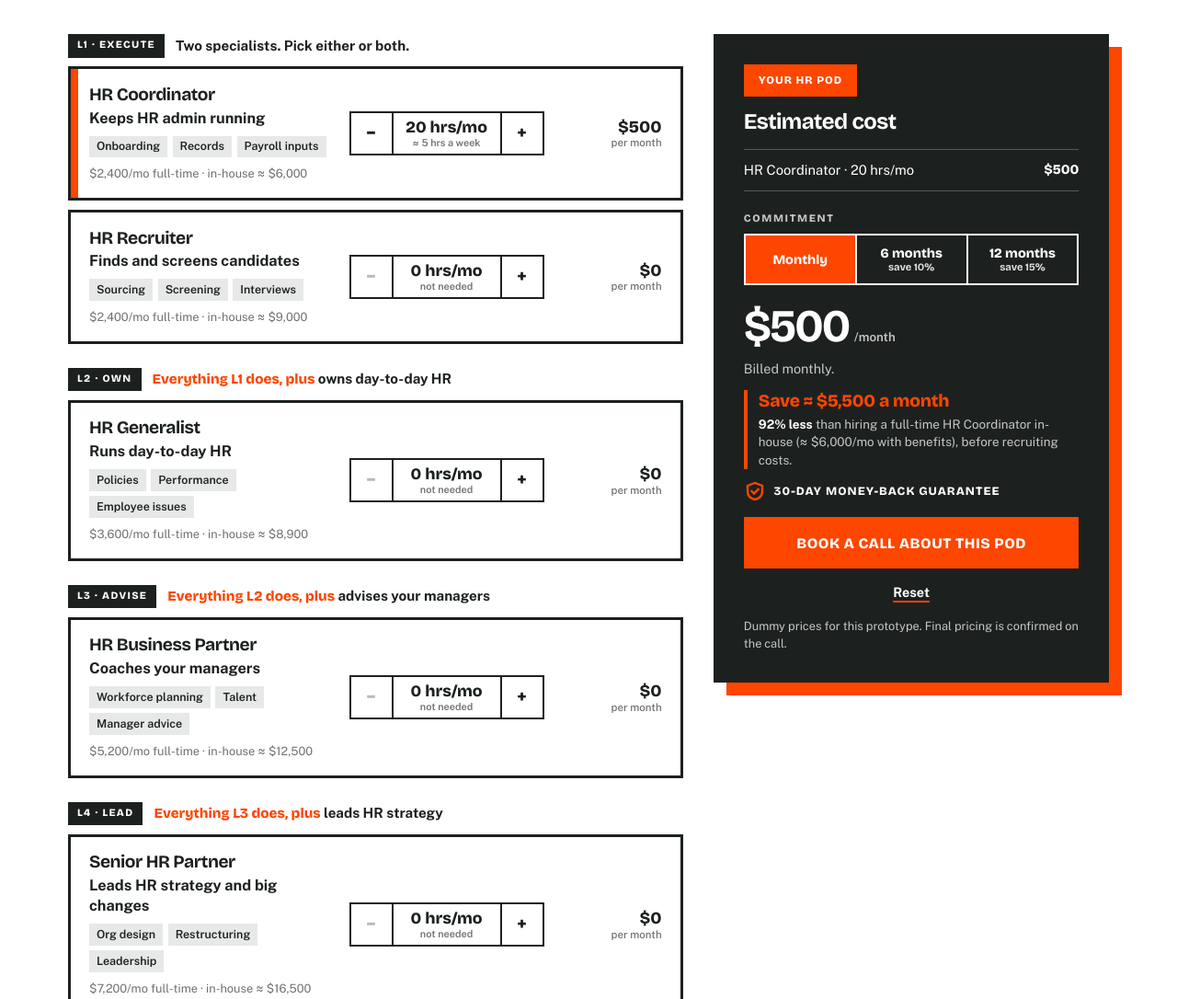
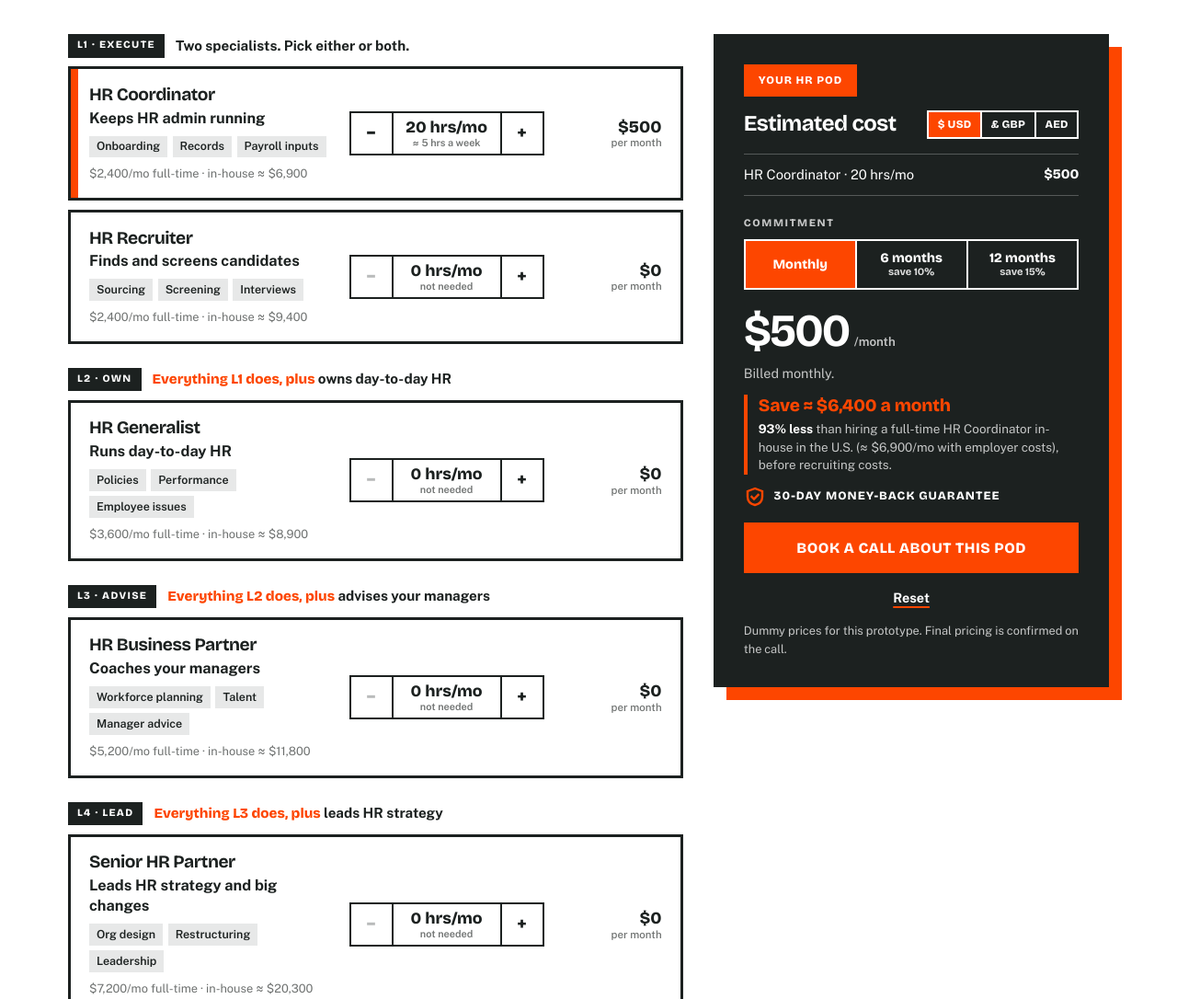
Before and after one commit to sirajsalim/intact-services, a plain HTML site: page index.html in a window 1280 px wide. Shown: the part 1820-2906 px from the top of the page at 92% size. Drawn offline with nearby package versions, Linux system fonts and the light colour scheme.

Commit message:
Add a currency picker and per-country in-house costs
- $ USD / £ GBP / AED picker next to the hero price and the Pod total,
  kept in sync. It sets the display currency and the country used for
  the in-house comparison (U.S., England, Dubai). Default from the
  visitor's time zone; the choice is remembered.
- In-house costs now come from the owner's salary table (salary plus
  employer costs) for each country. Prices convert from US$ at example
  rates (GBP 0.75, AED 3.6725); the small print says so.
- The U.S. recruiting-cost line only shows in US$.
- PRICING.md: the salary table, savings by country, and data to check.

Co-Authored-By: Claude Opus 5.5 <noreply@anthropic.com>

```diff
--- a/assets/css/site.css
+++ b/assets/css/site.css
@@ -79,7 +79,15 @@ button { font: inherit; color: inherit; cursor: pointer; }
 .seg-dark button { background: transparent; color: var(--w); border-left-color: var(--w); }
 .seg-dark button:hover { background: var(--w-25); }
 
-.price { display: flex; align-items: baseline; gap: .35rem; margin: 1.25rem 0 1rem; }
+.price { display: flex; flex-wrap: wrap; align-items: baseline; gap: .1rem .35rem; margin: 1.25rem 0 1rem; }
+
+/* Price with its currency picker beside it. */
+.price-row { display: flex; flex-wrap: wrap; align-items: center; justify-content: space-between; gap: .6rem 1rem; margin: 1.25rem 0 1rem; }
+.price-row .price { margin: 0; }
+.sum-head { display: flex; flex-wrap: wrap; align-items: center; justify-content: space-between; gap: .6rem 1rem; margin: .9rem 0 1rem; }
+.summary .sum-head h3 { margin: 0; }
+.seg.seg-sm { margin-top: 0; }
+.seg.seg-sm button { flex: none; padding: .4rem .6rem; font-size: .75rem; letter-spacing: .02em; }
 .price b { font-family: var(--ff-h); font-size: clamp(2.4rem, 2rem + 1.5vw, 3.1rem); letter-spacing: -.04em; line-height: 1; }
 .price small { font-weight: 600; color: var(--k-60); }
 .price-dark small { color: var(--w-75); }
@@ -182,7 +190,7 @@ button { font: inherit; color: inherit; cursor: pointer; }
 .level-ink { background: var(--k); border-color: var(--k); color: var(--w); }
 .tier-note { font-weight: 700; font-size: .95rem; line-height: 1.35; }
 .tier-plus { font-family: var(--ff-h); font-weight: 800; color: var(--o); }
-.pod-row { display: grid; grid-template-columns: minmax(0, 1fr) auto 6.75rem; align-items: center; gap: 1.25rem; border: 3px solid var(--k); padding: 1.1rem 1.25rem; transition: box-shadow .25s var(--ease); }
+.pod-row { display: grid; grid-template-columns: minmax(0, 1fr) auto minmax(6.75rem, auto); align-items: center; gap: 1.25rem; border: 3px solid var(--k); padding: 1.1rem 1.25rem; transition: box-shadow .25s var(--ease); }
 .pod-row.is-on { box-shadow: inset 8px 0 0 var(--o); }
 .pod-info h3 { font-size: 1.2rem; }
 .pod-tagline { margin-top: .2rem; font-size: 1.02rem; font-weight: 700; line-height: 1.35; color: var(--k); }
--- a/assets/js/site.js
+++ b/assets/js/site.js
@@ -12,15 +12,31 @@
   const FULL_TIME = 160;
   const WEEKS_PER_MONTH = 4;
   // tagline + tasks: what the role does, in a few words (shown in bold and as tags in the calculator).
-  // monthly: example price for one full-time person (see PRICING.md for the research behind it).
-  // inHouse: what a U.S. company pays to employ the same role full-time, fully loaded
-  //          (median salary ÷ 0.70 wage share, BLS ECEC). Sources in PRICING.md.
+  // monthly: example price in US$ for one full-time person (see PRICING.md for the research behind it).
+  //          Other currencies are converted from this with MARKETS[…].perUsd.
   const ROLES = {
-    coordinator: { name: 'HR Coordinator', level: 'L1 · Execute', tagline: 'Keeps HR admin running', tasks: ['Onboarding', 'Records', 'Payroll inputs'], monthly: 2400, inHouse: 6000 },
-    recruiter:   { name: 'HR Recruiter', level: 'L1 · Execute', tagline: 'Finds and screens candidates', tasks: ['Sourcing', 'Screening', 'Interviews'], monthly: 2400, inHouse: 9000 },
-    generalist:  { name: 'HR Generalist', level: 'L2 · Own', tagline: 'Runs day-to-day HR', tasks: ['Policies', 'Performance', 'Employee issues'], monthly: 3600, inHouse: 8900 },
-    partner:     { name: 'HR Business Partner', level: 'L3 · Advise', tagline: 'Coaches your managers', tasks: ['Workforce planning', 'Talent', 'Manager advice'], monthly: 5200, inHouse: 12500 },
-    senior:      { name: 'Senior HR Partner', level: 'L4 · Lead', tagline: 'Leads HR strategy and big changes', tasks: ['Org design', 'Restructuring', 'Leadership'], monthly: 7200, inHouse: 16500 },
+    coordinator: { name: 'HR Coordinator', level: 'L1 · Execute', tagline: 'Keeps HR admin running', tasks: ['Onboarding', 'Records', 'Payroll inputs'], monthly: 2400 },
+    recruiter:   { name: 'HR Recruiter', level: 'L1 · Execute', tagline: 'Finds and screens candidates', tasks: ['Sourcing', 'Screening', 'Interviews'], monthly: 2400 },
+    generalist:  { name: 'HR Generalist', level: 'L2 · Own', tagline: 'Runs day-to-day HR', tasks: ['Policies', 'Performance', 'Employee issues'], monthly: 3600 },
+    partner:     { name: 'HR Business Partner', level: 'L3 · Advise', tagline: 'Coaches your managers', tasks: ['Workforce planning', 'Talent', 'Manager advice'], monthly: 5200 },
+    senior:      { name: 'Senior HR Partner', level: 'L4 · Lead', tagline: 'Leads HR strategy and big changes', tasks: ['Org design', 'Restructuring', 'Leadership'], monthly: 7200 },
+  };
+
+  // Markets. The currency picker sets both the currency prices are shown in and the country
+  // whose in-house costs we compare against.
+  //   perUsd:      units of this currency per US$1 (example rates; GBP ≈ Nov 2026, AED is pegged).
+  //   inHouseYear: full yearly cost to employ the role in-house there (salary + employer costs),
+  //                from the owner's salary table (see PRICING.md).
+  //   hireCost:    average cost to recruit one hire, only where we have a source (SHRM, U.S.).
+  //   zones:       time zones that pick this currency by default.
+  const MARKETS = {
+    USD: { code: 'USD', label: '$ USD', place: 'the U.S.', perUsd: 1, hireCost: 5500, zones: [],
+           inHouseYear: { coordinator: 82351, recruiter: 113031, generalist: 106267, partner: 141606, senior: 243304 } },
+    GBP: { code: 'GBP', label: '£ GBP', place: 'England', perUsd: 0.75, hireCost: null,
+           zones: ['Europe/London', 'Europe/Belfast', 'Europe/Guernsey', 'Europe/Isle_of_Man', 'Europe/Jersey'],
+           inHouseYear: { coordinator: 35643, recruiter: 46263, generalist: 63533, partner: 62383, senior: 81071 } },
+    AED: { code: 'AED', label: 'AED', place: 'Dubai', perUsd: 3.6725, hireCost: null, zones: ['Asia/Dubai'],
+           inHouseYear: { coordinator: 211860, recruiter: 224700, generalist: 276060, partner: 481500, senior: 834600 } },
   };
 
   // The ladder: each level can do everything the level below does, plus more.
@@ -36,9 +52,6 @@
   // Price for h hours = full-time price × (h ÷ 160) ^ PART_TIME_CURVE. 1 = straight pro rata; lower = steeper premium.
   // With 0.75: 20 hrs ≈ 1.7× the full-time hourly rate, 80 hrs ≈ 1.2×, 160 hrs = 1×.
   const PART_TIME_CURVE = 0.75;
-
-  // Average U.S. cost to recruit one non-executive hire (SHRM 2025).
-  const HIRE_COST = 5500;
 
   // Commitment options in the Pod calculator.
   const TERMS = [
@@ -74,19 +87,33 @@
 
   const $ = (sel, root = document) => root.querySelector(sel);
   const $$ = (sel, root = document) => [...root.querySelectorAll(sel)];
-  const usd = new Intl.NumberFormat('en-US', { style: 'currency', currency: 'USD', maximumFractionDigits: 0 });
-  const money = (n) => usd.format(Math.round(n));
-  // Whole full-time people at the full-time price; any remainder is a part-time block on the curve.
-  // Rounded to the nearest $10 so prices look like a price list, not a calculation.
+  // Currency: remembered choice, else guessed from the visitor's time zone, else US$.
+  const CURRENCY_KEY = 'intact-currency';
+  const guessCurrency = () => {
+    const tz = Intl.DateTimeFormat().resolvedOptions().timeZone || '';
+    return Object.keys(MARKETS).find((c) => MARKETS[c].zones.includes(tz)) || 'USD';
+  };
+  let currency = (() => {
+    try { const saved = localStorage.getItem(CURRENCY_KEY); if (MARKETS[saved]) return saved; } catch (e) { /* storage blocked */ }
+    return guessCurrency();
+  })();
+  const market = () => MARKETS[currency];
+  const formatterFor = (code) => new Intl.NumberFormat('en-US', { style: 'currency', currency: code, maximumFractionDigits: 0 });
+  let fmt = formatterFor(currency);
+  const money = (n) => fmt.format(Math.round(n));
+
+  // Our price, in the chosen currency. Whole full-time people at the full-time price; any remainder
+  // is a part-time block on the curve. Rounded to the nearest 10 so it reads like a price list.
   const priceFor = (roleKey, hours) => {
     const { monthly } = ROLES[roleKey];
     const full = Math.floor(hours / FULL_TIME);
     const rest = hours - full * FULL_TIME;
     const partTime = rest ? monthly * (rest / FULL_TIME) ** PART_TIME_CURVE : 0;
-    return Math.round((monthly * full + partTime) / 10) * 10;
+    return Math.round(((monthly * full + partTime) * market().perUsd) / 10) * 10;
   };
-  // In-house alternative: at least one full-time hire per role; pro rata above that.
-  const inHouseFor = (roleKey, hours) => Math.round(ROLES[roleKey].inHouse * Math.max(1, hours / FULL_TIME) / 100) * 100;
+  // In-house alternative in the chosen market: at least one full-time hire per role; pro rata above that.
+  const inHouseFor = (roleKey, hours) =>
+    Math.round((market().inHouseYear[roleKey] / 12) * Math.max(1, hours / FULL_TIME) / 100) * 100;
   const el = (tag, props = {}, children = []) => {
     const node = Object.assign(document.createElement(tag), props);
     node.append(...children);
@@ -189,8 +216,10 @@
     $('#rDoes').textContent = problem.does;
     $('#rPrice').textContent = money(priceFor(problem.role, hours));
     const inHouse = inHouseFor(problem.role, hours);
+    const { place, hireCost } = market();
+    const recruit = hireCost ? `before the ${approx(hireCost)} it costs to recruit one.` : 'before recruiting costs.';
     renderSavings($('#rSavings'), priceFor(problem.role, hours), inHouse,
-      `hiring a full-time ${role.name} in-house (${approx(inHouse)}/mo with benefits), before the ${approx(HIRE_COST)} it costs to recruit one.`);
+      `hiring a full-time ${role.name} in-house in ${place} (${approx(inHouse)}/mo with employer costs), ${recruit}`);
     $$('button', hoursSeg).forEach((b) => b.setAttribute('aria-pressed', String(Number(b.dataset.hours) === hours)));
   }
 
@@ -234,6 +263,7 @@
     const plus = el('button', { type: 'button', textContent: '+', ariaLabel: `More hours of ${role.name}` });
     const out = el('output', { ariaLive: 'polite' });
     const sub = el('div', { className: 'pod-sub' });
+    const rate = el('p', { className: 'pod-rate' });
     minus.addEventListener('click', () => { pod.hours[key] = Math.max(0, pod.hours[key] - STEP); renderPod(); });
     plus.addEventListener('click', () => { pod.hours[key] = Math.min(MAX, pod.hours[key] + STEP); renderPod(); });
     const row = el('div', { className: 'pod-row' }, [
@@ -241,12 +271,12 @@
         el('h3', { textContent: role.name }),
         el('p', { className: 'pod-tagline', textContent: role.tagline }),
         el('ul', { className: 'pod-tasks', ariaLabel: `${role.name} handles` }, role.tasks.map((t) => el('li', { textContent: t }))),
-        el('p', { className: 'pod-rate', textContent: `${money(role.monthly)}/mo full-time · in-house ≈ ${money(role.inHouse)}` }),
+        rate,
       ]),
       el('div', { className: 'stepper' }, [minus, out, plus]),
       sub,
     ]);
-    rowRefs[key] = { row, minus, plus, out, sub };
+    rowRefs[key] = { row, minus, plus, out, sub, rate };
     return row;
   }
 
@@ -289,6 +319,7 @@
       r.plus.disabled = h >= MAX;
       r.row.classList.toggle('is-on', h > 0);
       r.sub.replaceChildren(document.createTextNode(money(priceFor(key, h))), el('small', { textContent: 'per month' }));
+      r.rate.textContent = `${money(priceFor(key, FULL_TIME))}/mo full-time · in-house ≈ ${money(inHouseFor(key, FULL_TIME))}`;
     });
 
     const t = podTotals();
@@ -308,11 +339,39 @@
       : `${money(t.total)} over ${pod.term.months} months, including ${money(t.saved)} off for committing.`;
     const who = t.lines.length === 1 ? `a full-time ${ROLES[t.lines[0].key].name}` : `these ${t.lines.length} roles`;
     renderSavings($('#sumSavings'), t.monthly, t.inHouse,
-      `hiring ${who} in-house (${approx(t.inHouse)}/mo with benefits), before recruiting costs.`);
+      `hiring ${who} in-house in ${market().place} (${approx(t.inHouse)}/mo with employer costs), before recruiting costs.`);
     $('[data-book="pod"]').disabled = !t.lines.length;
   }
 
   $('#podReset').addEventListener('click', () => { resetPod(); renderPod(); });
+
+  /* ---------- Currency picker (next to each price; all pickers stay in sync) ---------- */
+  const pickers = $$('[data-currency-picker]');
+  pickers.forEach((picker) => {
+    Object.values(MARKETS).forEach((m) => {
+      const b = el('button', { type: 'button', textContent: m.label, title: `Show prices in ${m.code} and compare with hiring in ${m.place}` });
+      b.dataset.currency = m.code;
+      b.addEventListener('click', () => setCurrency(m.code));
+      picker.append(b);
+    });
+  });
+
+  function renderCurrency() {
+    pickers.forEach((p) => $$('button', p).forEach((b) => b.setAttribute('aria-pressed', String(b.dataset.currency === currency))));
+    const fx = currency === 'USD' ? '' : ` Converted from US$ at an example rate of ${market().perUsd} ${currency} per $1.`;
+    $$('[data-fx-note]').forEach((n) => { n.textContent = fx; });
+  }
+
+  function setCurrency(code) {
+    currency = code;
+    fmt = formatterFor(code);
+    try { localStorage.setItem(CURRENCY_KEY, code); } catch (e) { /* storage blocked */ }
+    renderCurrency();
+    if (finder.problem) renderResult();
+    renderPod();
+  }
+
+  renderCurrency();
   renderPod();
 
   // Mobile: show a running total while the rows are on screen and the summary isn't.
--- a/index.html
+++ b/index.html
@@ -12,7 +12,7 @@
   <link rel="preconnect" href="https://fonts.gstatic.com" crossorigin>
   <link rel="stylesheet" href="https://fonts.googleapis.com/css2?family=Bricolage+Grotesque:opsz,wght@12..96,700;12..96,800&family=Public+Sans:wght@400;500;600;700&display=swap">
   <!-- Bump ?v= on each release so browsers don't mix old and new files. -->
-  <link rel="stylesheet" href="assets/css/site.css?v=11">
+  <link rel="stylesheet" href="assets/css/site.css?v=12">
 </head>
 <body>
   <a class="skip" href="#main">Skip to content</a>
@@ -76,7 +76,10 @@
             <p class="result-does" id="rDoes"></p>
             <p class="seg-label" id="rHoursLabel">Hours a month</p>
             <div class="seg" id="rHours" role="group" aria-labelledby="rHoursLabel"></div>
-            <p class="price"><b id="rPrice"></b><small>/month</small></p>
+            <div class="price-row">
+              <p class="price"><b id="rPrice"></b><small>/month</small></p>
+              <div class="seg seg-sm" data-currency-picker role="group" aria-label="Currency"></div>
+            </div>
             <div class="savings" id="rSavings" aria-live="polite"></div>
             <p class="guarantee"><svg viewBox="0 0 24 24" aria-hidden="true"><path d="M12 3 4 6v6c0 5 3.5 8 8 9 4.5-1 8-4 8-9V6l-8-3Z"/><path d="m8.5 12 2.5 2.5 4.5-4.5"/></svg><span>30-day money-back guarantee</span></p>
             <button class="btn btn-block" type="button" data-book="finder">Book a 20-min call →</button>
@@ -84,7 +87,7 @@
               <a href="https://wa.me/923452030356" target="_blank" rel="noopener">Or message us on WhatsApp</a>
               <button class="linkish" type="button" id="toPod">Build a bigger Pod ↓</button>
             </div>
-            <p class="fine">Dummy price for this prototype. Final pricing is confirmed on the call.</p>
+            <p class="fine">Dummy price for this prototype. Final pricing is confirmed on the call.<span data-fx-note></span></p>
           </div>
         </div>
       </div>
@@ -135,7 +138,10 @@
           <div class="pod-rows" id="podRows"></div>
           <aside class="summary" id="podSummary" aria-labelledby="sumTitle">
             <p class="badge badge-o">Your HR Pod</p>
-            <h3 id="sumTitle">Estimated cost</h3>
+            <div class="sum-head">
+              <h3 id="sumTitle">Estimated cost</h3>
+              <div class="seg seg-sm seg-dark" data-currency-picker role="group" aria-label="Currency"></div>
+            </div>
             <ul class="sum-lines" id="sumLines"></ul>
             <p class="seg-label seg-label-dark" id="termLabel">Commitment</p>
             <div class="seg seg-dark" id="term" role="group" aria-labelledby="termLabel"></div>
@@ -145,7 +151,7 @@
             <p class="guarantee"><svg viewBox="0 0 24 24" aria-hidden="true"><path d="M12 3 4 6v6c0 5 3.5 8 8 9 4.5-1 8-4 8-9V6l-8-3Z"/><path d="m8.5 12 2.5 2.5 4.5-4.5"/></svg><span>30-day money-back guarantee</span></p>
             <button class="btn btn-block" type="button" data-book="pod">Book a call about this Pod</button>
             <button class="linkish linkish-dark" type="button" id="podReset">Reset</button>
-            <p class="fine fine-dark">Dummy prices for this prototype. Final pricing is confirmed on the call.</p>
+            <p class="fine fine-dark">Dummy prices for this prototype. Final pricing is confirmed on the call.<span data-fx-note></span></p>
           </aside>
         </div>
       </div>
@@ -322,6 +328,6 @@
     </div>
   </dialog>
 
-  <script src="assets/js/site.js?v=11" defer></script>
+  <script src="assets/js/site.js?v=12" defer></script>
 </body>
 </html>
```
Also changed, not shown: careers.html (+3 -3 lines), 2 other files.
